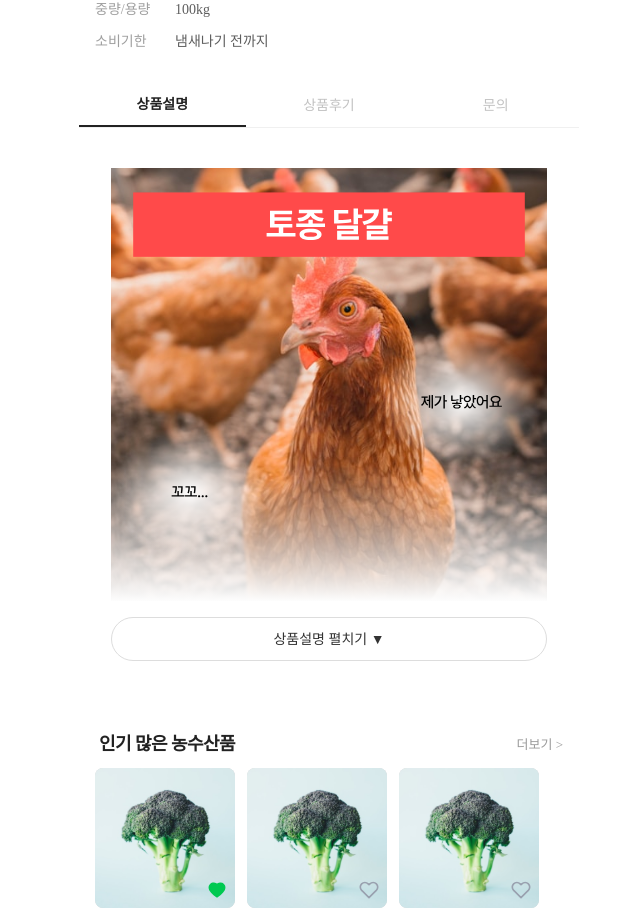
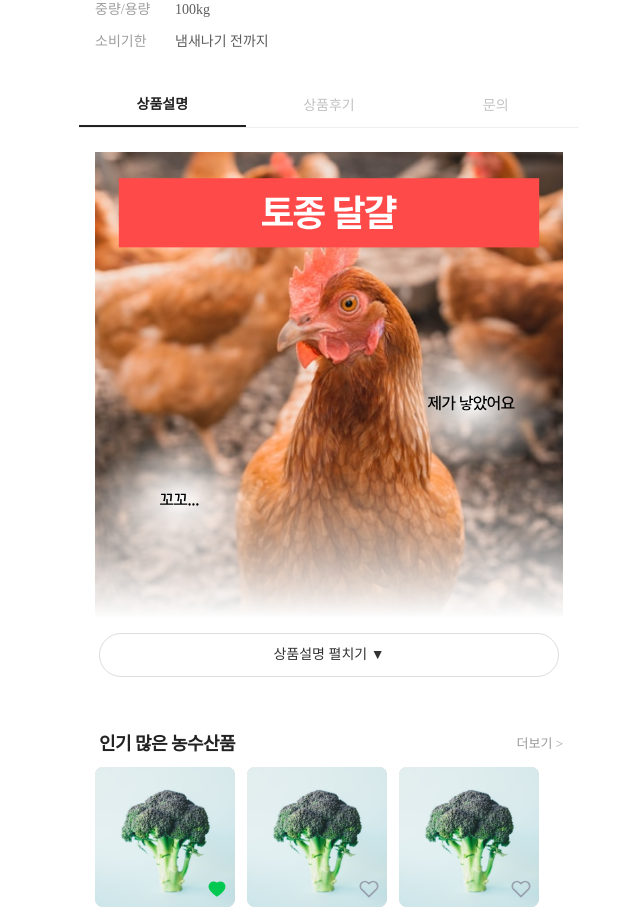
Before and after one commit to Unithon-INU/2025_UNITHON_TEAM_11_FE, a Next.js app: page /market/details/1 in a window 1280 px wide. Shown: the part 1412-2326 px from the top of the page, without its empty margins (311-951 px from the left). Built offline with nearby package versions, Linux system fonts and the light colour scheme.

Commit message:
fix: 상품후기 탭 수정

```diff
--- a/src/components/market/ProductTabs.tsx
+++ b/src/components/market/ProductTabs.tsx
@@ -29,7 +29,7 @@ export default function ProductTabs() {
       </div>
 
       {/* 탭별 콘텐츠 */}
-      <div className="p-4 text-[14px] text-[#333]">
+      <div className=" text-[14px] text-[#333]">
         {activeTab === '상품설명' && (
           <div>
              {/* 상품 설명 이미지 */}
@@ -44,7 +44,7 @@ export default function ProductTabs() {
             </div>
 
             {/* 상품설명 토글 버튼 */}
-            <div className="px-4 mt-4">
+            <div className="px-5 mt-4">
               <button className="w-full h-[44px] rounded-full border border-[#DDD] text-[14px] text-[#333]">
                 상품설명 펼치기 ▼
               </button>
--- a/src/components/market/Review.tsx
+++ b/src/components/market/Review.tsx
@@ -42,14 +42,14 @@ const mockReviews = [
 
 export default function ProductReviewSection() {
   return (
-    <div className="px-4 py-6">
+    <div className="py-6 px-5">
       {/* 상단 리뷰 통계 */}
       <div className="mb-4">
         <div className="flex justify-between items-center mb-1">
           <div className="text-[15px] font-semibold text-[#222]">리뷰 1,234개</div>
           <button className="text-[13px] text-[#9A9A9A]">전체보기 &gt;</button>
         </div>
-        <div className="flex items-center gap-1 text-[14px] text-[#FFD600]">
+        <div className="flex items-center gap-1 text-[16px] text-[#FFD600]">
           {'★'.repeat(4)}<span className="text-[#C2C2C2]">★</span>
           <span className="text-[#222] ml-2 text-[14px]">4.2 / 5</span>
         </div>
@@ -62,7 +62,7 @@ export default function ProductReviewSection() {
             key={i}
             src="/asset/egg.svg"
             alt="리뷰사진"
-            className="w-20 h-20 object-cover rounded-md border"
+            className="w-20 h-20 object-cover rounded-md border-none"
           />
         ))}
       </div>
@@ -70,7 +70,8 @@ export default function ProductReviewSection() {
       {/* 전체 리뷰 보기 버튼 */}
       <button className="w-full border h-[52px] border-[#E5E5E5] text-[14px]  font-medium py-[17.5px] rounded-[500px] mb-6">리뷰 전체보기</button>
 
-     <ReviewList reviews={mockReviews} />
+      <ReviewList reviews={mockReviews} />
+
 
       {/* 리뷰 전체보기 하단 */}
       <button className="mt-6 w-full border h-[52px] py-[17.5px] border-[#E5E5E5] text-[14px] font-medium rounded-[500px] ">리뷰 전체보기</button>
--- a/src/components/market/RewiewList.tsx
+++ b/src/components/market/RewiewList.tsx
@@ -35,7 +35,8 @@ export default function ReviewList({ reviews }: Props) {
   return (
     <div className="">
       {reviews.map((review) => (
-        <div key={review.id} className="px-3 py-6 border-t-8 border-[#F0F0F0]  bg-white">
+        <div key={review.id} className="py-6 border-t-8 border-[#F0F0F0]  bg-white">
+          <div className='px-4'>
             {/* 유저 정보 */}
             <div className="flex items-center justify-between mb-2">
                 <div className="flex items-center gap-2 ">
@@ -45,7 +46,7 @@ export default function ReviewList({ reviews }: Props) {
                     className="w-10 h-10 rounded-full object-cover"
                 />
                 <div className="flex flex-col text-sm">
-                <div className="text-[13px]">
+                    <div className="text-[16px]">
                         {'★'.repeat(review.rating)
                             .split('')
                             .map((_, i) => (
@@ -95,6 +96,7 @@ export default function ReviewList({ reviews }: Props) {
                 {review.comment}
             </p>
             </div>
+        </div>
       ))}
     </div>
   );
```
Lines whose indentation alone changed are shown as unchanged.
